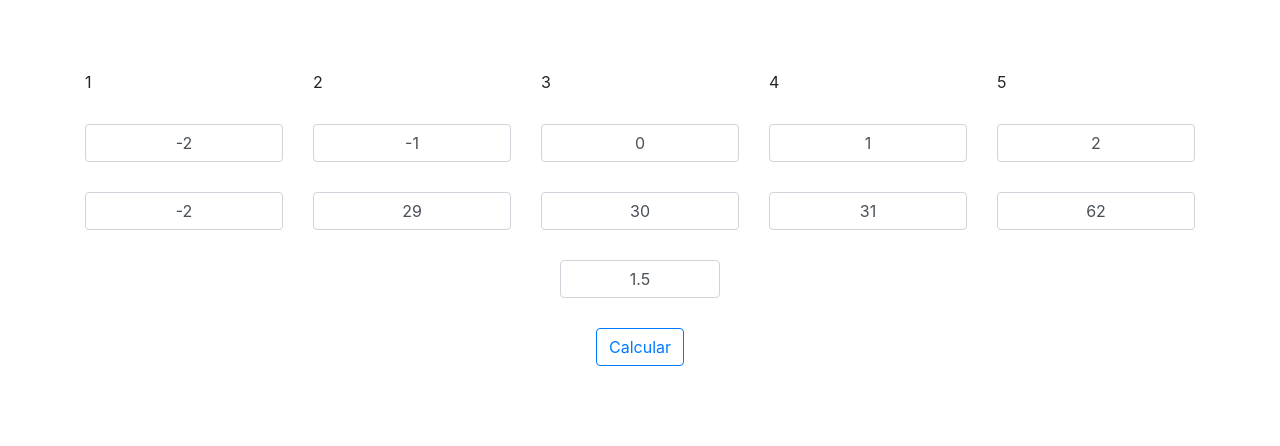
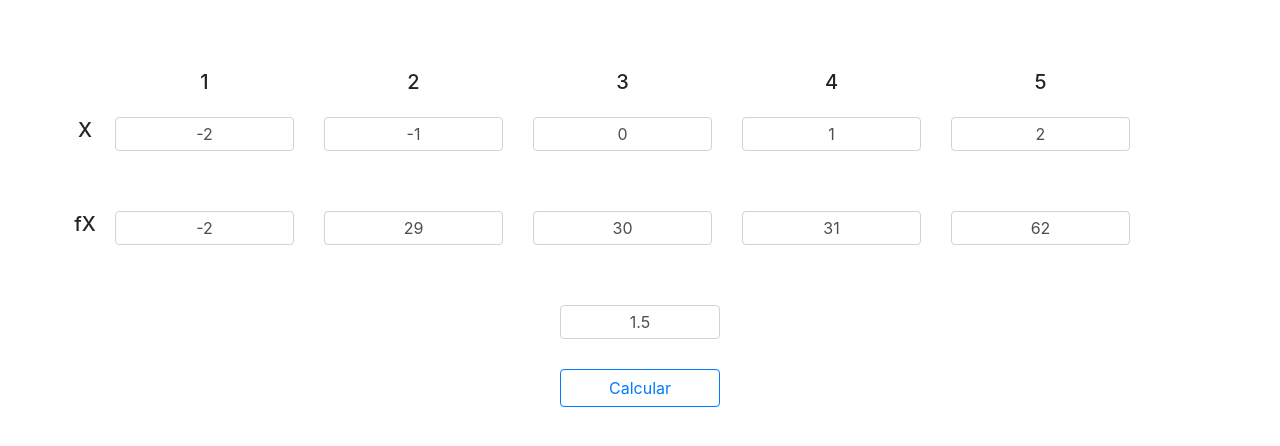
Before and after one commit to MatheusMuriel/FormaDeLagrange, a Vue app: page / in a window 1280 px wide. Shown: the part 186-632 px from the top of the page. Built offline with nearby package versions, Linux system fonts and the light colour scheme.

Commit message:
Adicionado bordas de referencia aos inputs

```diff
--- a/src/components/Lagrange.vue
+++ b/src/components/Lagrange.vue
@@ -9,14 +9,28 @@
         </div>
       </b-row>
 
-      <b-row class="linha-input" align-h="center">
-        <b-col>1</b-col>
-        <b-col>2</b-col>
-        <b-col>3</b-col>
-        <b-col>4</b-col>
-        <b-col>5</b-col>
+      <!-- Head -->
+      <b-row>
+        <b-col sm="auto">
+          <b-row align-v="center" class="coluninha-linha"><h5></h5></b-row>
+        </b-col>
+        <b-col  cols="11">
+          <b-row class="linha-header" align-h="center">
+            <b-col><h5>1</h5></b-col>
+            <b-col><h5>2</h5></b-col>
+            <b-col><h5>3</h5></b-col>
+            <b-col><h5>4</h5></b-col>
+            <b-col><h5>5</h5></b-col>
+          </b-row>
+        </b-col>
       </b-row>
 
+      <!-- Input X -->
+      <b-row>
+        <b-col sm="auto">
+          <b-row align-v="center" class="coluninha-linha"><h5>X</h5></b-row>
+        </b-col>
+        <b-col cols="11">
           <b-row class="linha-input" align-h="center">
             <b-col>
               <b-input class="input-input" v-model="valorX1" placeholder="X1"/>
@@ -34,7 +48,15 @@
               <b-input class="input-input" v-model="valorX5" placeholder="X5"/>
             </b-col>
           </b-row>
+        </b-col>
+      </b-row>
 
+      <!-- Input Fx -->
+      <b-row>
+        <b-col sm="auto">
+          <b-row align-v="center" class="coluninha-linha"><h5>fX</h5></b-row>
+        </b-col>
+        <b-col  cols="11">
           <b-row class="linha-input" align-h="center">
             <b-col>
               <b-input class="input-input" v-model="valorF1" placeholder="F1"/>
@@ -52,15 +74,21 @@
               <b-input class="input-input" v-model="valorF5" placeholder="F5"/>
             </b-col>
           </b-row>
+        </b-col>
+      </b-row>
 
+
+      <!-- Input PX -->
       <b-row class="linha-input" align-h="center">
         <b-col cols="2">
           <b-input class="input-input" v-model="valorX" placeholder="X"/>
         </b-col>
       </b-row>
 
-      <b-row class="justify-content-md-center btn-input">
+      <b-row  align-h="center" class="btn-input">
+        <b-col cols="2">
           <b-button variant="outline-primary" @click="clickCalcular">Calcular</b-button>
+        </b-col>
       </b-row>
     </b-container>
 
@@ -159,12 +187,32 @@ export default {
   align-self: center;
 }
 .btn-input {
-  margin: 30px;
+  margin-top: 30px;
+  margin-bottom: 30px;
+  justify-content: center;
+}
+.btn-input button{
+  width: 100%;
 }
 .linha-input {
-  margin: 30px;
+  margin-top: 30px;
+  margin-bottom: 30px;
+  justify-content: center;
 }
 .linha-input input {
   text-align: center;
+  height: 100%;
+}
+.linha-input .px {
+  margin-inline-start: -150px;
+}
+.linha-header {
+  text-align: center;
+  margin-bottom: -15px;
+  height: 100%;
+}
+.coluninha-linha {
+  height: 100%;
+  justify-content: center;
 }
 </style>
```
Lines whose indentation alone changed are shown as unchanged.
